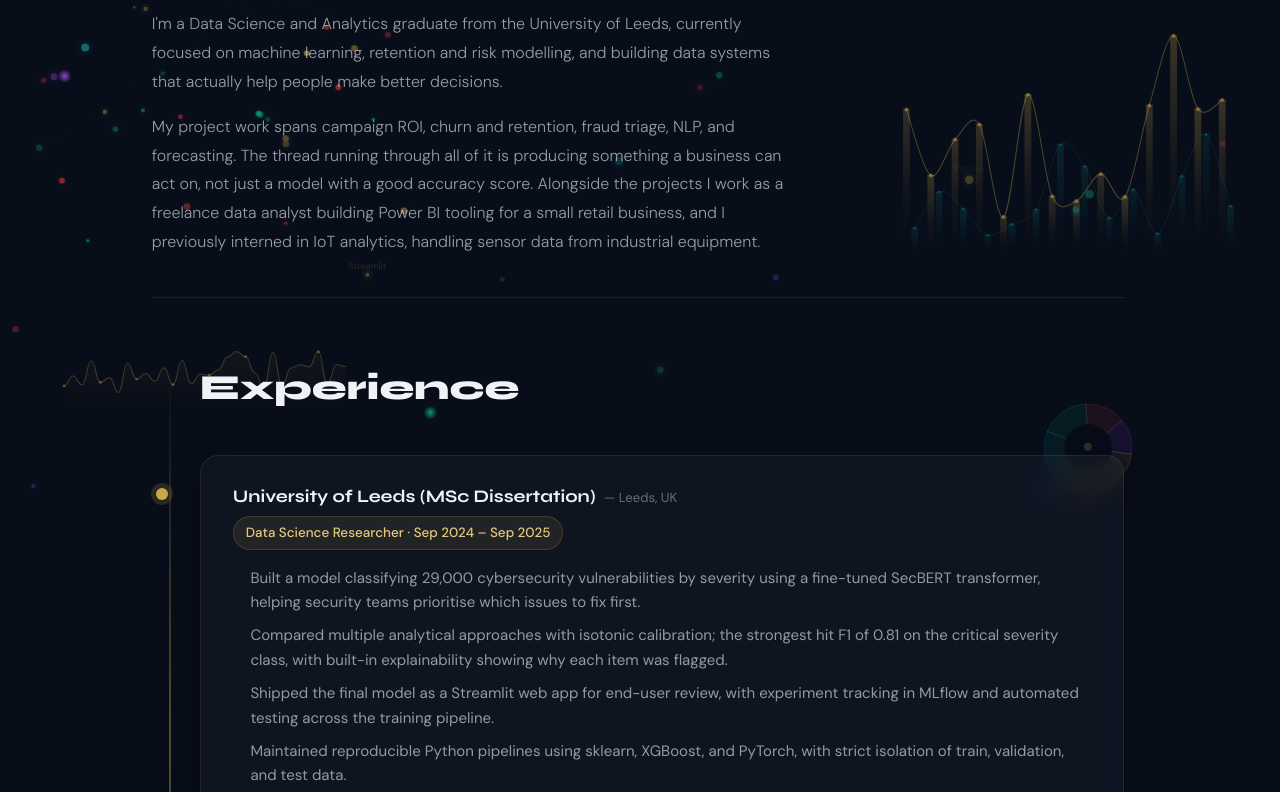
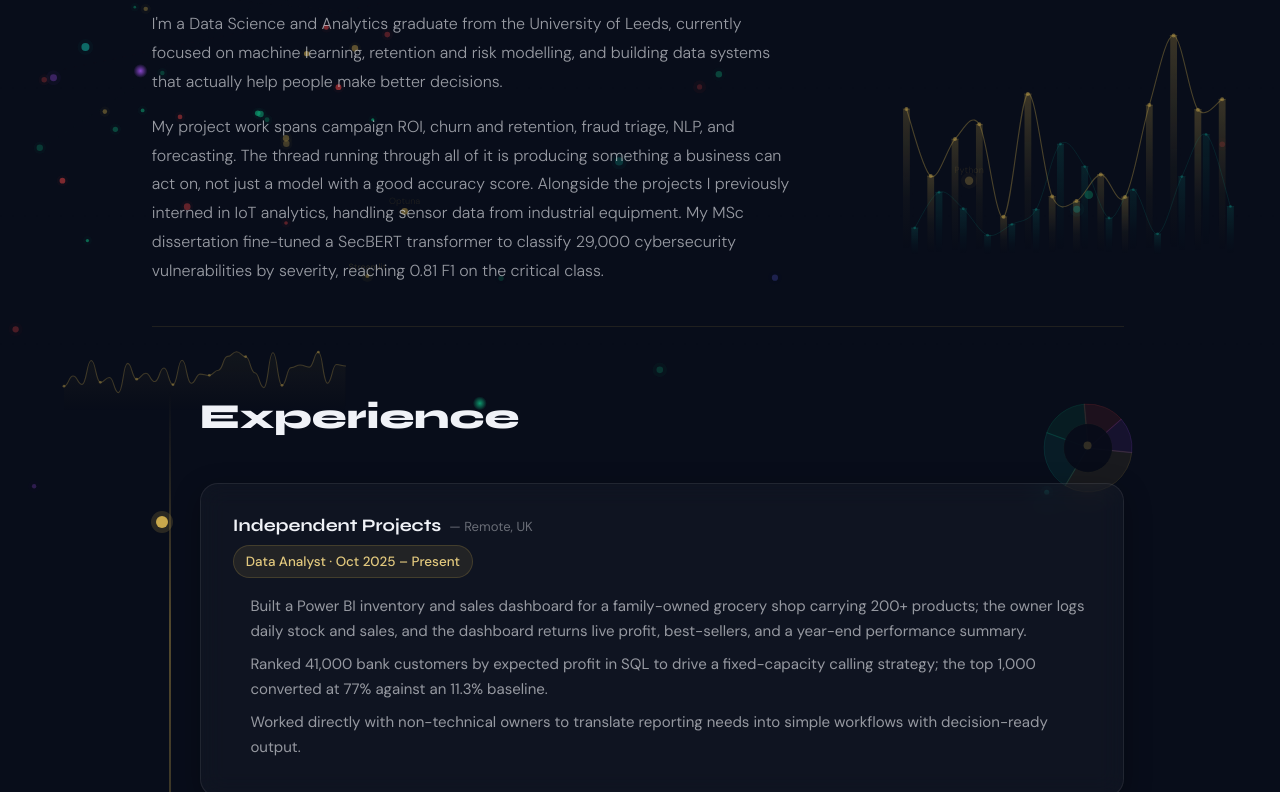
Before and after one commit to SURIYAPRASATH-PARAMESWARAN/Website, a Next.js app: page /about in a window 1280 px wide. Shown: the part 288-1080 px from the top of the page. Built offline with nearby package versions, Linux system fonts and the light colour scheme.

Commit message:
Update experience section and improve descriptions

```diff
--- a/app/about/page.tsx
+++ b/app/about/page.tsx
@@ -1,29 +1,18 @@
 'use client'
+
 import { motion } from 'framer-motion'
 import Footer from '@/components/Footer'
 
 const EXPERIENCE = [
   {
-    company: 'University of Leeds (MSc Dissertation)',
-    location: 'Leeds, UK',
-    role: 'Data Science Researcher',
-    period: 'Sep 2024 – Sep 2025',
-    bullets: [
-      'Built a model classifying 29,000 cybersecurity vulnerabilities by severity using a fine-tuned SecBERT transformer, helping security teams prioritise which issues to fix first.',
-      'Compared multiple analytical approaches with isotonic calibration; the strongest hit F1 of 0.81 on the critical severity class, with built-in explainability showing why each item was flagged.',
-      'Shipped the final model as a Streamlit web app for end-user review, with experiment tracking in MLflow and automated testing across the training pipeline.',
-      'Maintained reproducible Python pipelines using sklearn, XGBoost, and PyTorch, with strict isolation of train, validation, and test data.',
-    ],
-  },
-  {
-    company: 'Self-Employed',
+    company: 'Independent Projects',
     location: 'Remote, UK',
-    role: 'Freelance Data Analyst',
-    period: '2024 – Present',
+    role: 'Data Analyst',
+    period: 'Oct 2025 – Present',
     bullets: [
       'Built a Power BI inventory and sales dashboard for a family-owned grocery shop carrying 200+ products; the owner logs daily stock and sales, and the dashboard returns live profit, best-sellers, and a year-end performance summary.',
-      'Worked directly with a non-technical owner to translate reporting needs into a simple data-entry workflow with decision-ready output.',
-      'Maintained a lightweight data pipeline and refreshed the dashboard based on operational feedback over time.',
+      'Ranked 41,000 bank customers by expected profit in SQL to drive a fixed-capacity calling strategy; the top 1,000 converted at 77% against an 11.3% baseline.',
+      'Worked directly with non-technical owners to translate reporting needs into simple workflows with decision-ready output.',
     ],
   },
   {
@@ -57,7 +46,6 @@ function ExCard({ exp, i }: { exp: typeof EXPERIENCE[0]; i: number }) {
       }}
       className="card-hover"
     >
-      {/* timeline dot */}
       <div style={{
         position:'absolute', left:'-2.8rem', top:'2rem',
         width:12, height:12, borderRadius:'50%',
@@ -91,7 +79,6 @@ export default function About() {
   return (
     <div style={{ paddingTop:100 }}>
       <div className="page-section">
-        {/* about */}
         <motion.section
           initial={{ opacity:0, y:20 }} animate={{ opacity:1, y:0 }}
           transition={{ duration:0.6 }}
@@ -104,13 +91,11 @@ export default function About() {
             I&apos;m a Data Science and Analytics graduate from the University of Leeds, currently focused on machine learning, retention and risk modelling, and building data systems that actually help people make better decisions.
           </p>
           <p style={{ maxWidth:640, fontSize:'1rem', color:'rgba(240,242,247,0.62)', lineHeight:1.8, fontWeight:300 }}>
-            My project work spans campaign ROI, churn and retention, fraud triage, NLP, and forecasting. The thread running through all of it is producing something a business can act on, not just a model with a good accuracy score. Alongside the projects I work as a freelance data analyst building Power BI tooling for a small retail business, and I previously interned in IoT analytics, handling sensor data from industrial equipment.
+            My project work spans campaign ROI, churn and retention, fraud triage, NLP, and forecasting. The thread running through all of it is producing something a business can act on, not just a model with a good accuracy score. Alongside the projects I previously interned in IoT analytics, handling sensor data from industrial equipment. My MSc dissertation fine-tuned a SecBERT transformer to classify 29,000 cybersecurity vulnerabilities by severity, reaching 0.81 F1 on the critical class.
           </p>
         </motion.section>
 
-        {/* experience */}
         <section style={{ position:'relative', paddingLeft:'3rem' }}>
-          {/* timeline line */}
           <div style={{
             position:'absolute', top:0, bottom:0, left:'1.1rem', width:2,
             background:'linear-gradient(180deg,transparent,rgba(201,168,76,0.4),rgba(201,168,76,0.2),transparent)',
```
